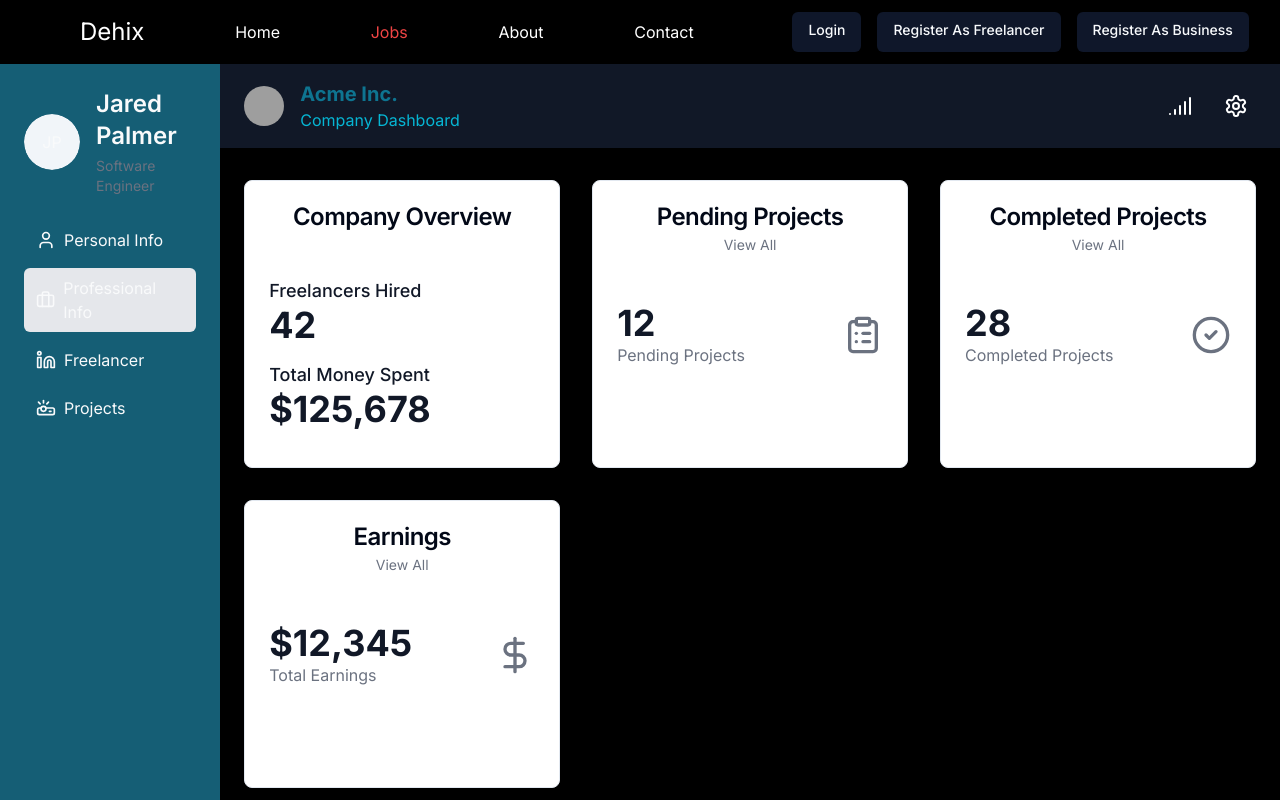
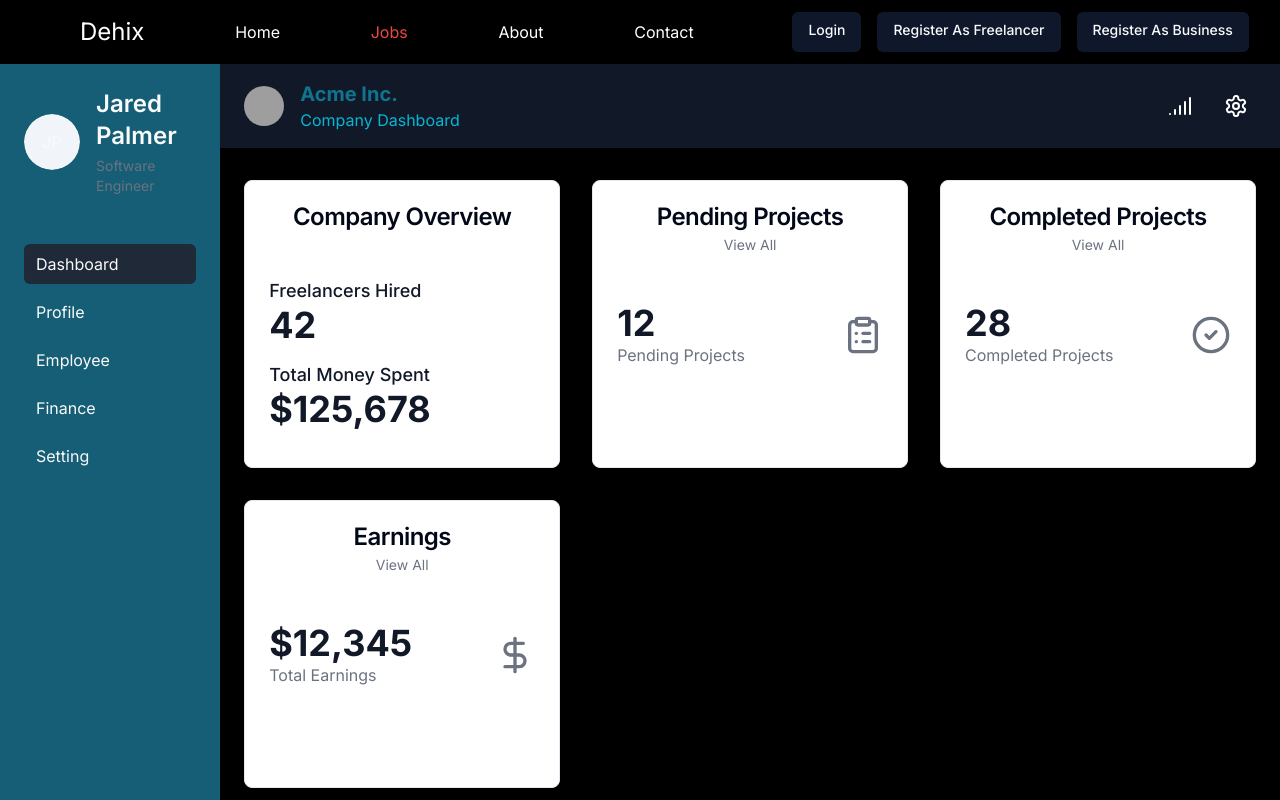
Before and after one commit to Aayushchauhan05/WorkNest, a Next.js app in the folder clientside/: page /companydashboard in a window 1280 px wide. Shown: the top 800 px of the page. Built offline with nearby package versions, Linux system fonts and the light colour scheme; grey boxes are pictures that could not be loaded.

Commit message:
calander issue solved and campany ui

```diff
--- a/clientside/src/Pagecomponents/Navbar.js
+++ b/clientside/src/Pagecomponents/Navbar.js
@@ -24,7 +24,7 @@ function Navbar() {
           <Link href={"/"}>Home</Link>
           <Link href={"/jobs"} className="text-red-500">Jobs</Link>
           <Link href={"/"}>About</Link>
-              <Link href={"/"}>Contact</Link>
+          <Link href={"/"}>Contact</Link>
           {isloggedin && isfreelancer ? (
             <>
               <Link href={"/freelancerDashboard"}>Dashboard</Link>
@@ -70,24 +70,26 @@ function Navbar() {
         </button>
         {isMenuOpen && (
           <div className={`md:hidden h-[30rem] text-2xl p-20 text-white w-screen navlink transition-transform transform z-10 ${isMenuOpen ? 'translate-x-0' : '-translate-x-full'} md:translate-x-0 ml-[-1rem] first:bg-red-500 flex flex-col items-center justify-center mt-[34rem] absolute bg-black`}>
-            <Link href={"/"} className="py-2">Home</Link>
-            <Link href={"/jobs"} className="py-2 text-red-500">Jobs</Link>
-            <Link href={"/freelancerDashboard"} className="py-2">Dashboard</Link>
             {!isloggedin ? (
               <>
                 <Link href="/login" className="py-2">Login</Link>
-                <Button asChild className="hidden mx-2 md:block">
-                  <Link href="/FreelancerRegister" className="text-white">Register As Freelancer</Link>
-                </Button>
-                <Button asChild className="hidden mx-2 text-white md:block">
-                  <Link href="/BusinessRegister" className="text-white">Register As Business</Link>
-                </Button>
+
+                <Link href="/FreelancerRegister" className="py-2">Register As Freelancer</Link>
+
+                <Link href="/BusinessRegister" className="py-2">Register As Business</Link>
+
               </>
             ) : (
               <h2 className="py-2 text-white">
                 <Link href={"/logout"}>Logout</Link>
               </h2>
             )}
+            <Link href={"/"} className="py-2">Home</Link>
+            <Link href={"/jobs"} className="py-2 text-red-500">Jobs</Link>
+            <Link href={"/freelancerDashboard"} className="py-2">Dashboard</Link>
+            <Link href={"/"} className="py-2">About</Link>
+            <Link href={"/"} className="py-2">Contact</Link>
+
           </div>
         )}
       </header>
--- a/clientside/src/app/FreelancerRegister/page.js
+++ b/clientside/src/app/FreelancerRegister/page.js
@@ -155,7 +155,9 @@ export default function Component() {
                 onChange={formik.handleChange}
                 required
                 type="date"
+
               />
+
             </div>
             <div className="space-y-2">
               <Label className="text-sm font-medium text-[#00b8d4]" htmlFor="years-of-experience">
--- a/clientside/src/app/companydashboard/page.js
+++ b/clientside/src/app/companydashboard/page.js
@@ -11,9 +11,13 @@ function page() {
 
   return (
     <>
-    <div className="flex w-full min-h-screen">
-    <div className={`  fixed md:relative p-6 dark:bg-white bg-cyan-800 transition-transform transform z-10 ${isMenuOpen ? 'translate-x-0' : '-translate-x-full'} md:translate-x-0 md:flex text-gray-50 w-[50%] md:w-[20%]`}>
+
+  <div className="flex w-full h-screen ">
+   <div className={`  fixed md:relative p-6 bg-cyan-800 transition-transform transform z-10 ${isMenuOpen ? 'translate-x-0' : '-translate-x-full'} md:translate-x-0 md:flex text-gray-50 w-[50%] md:w-[20%]`}>
        <div className="flex flex-col gap-6">
+       <button onClick={toggleMenu} className="md:hidden p-5 absolute text-xl top-0 right-0 z-50 ">X</button>
+
+            <nav class="flex flex-col gap-2 h-screen">
             <div class="flex items-center gap-4">
               <span class="relative flex shrink-0 overflow-hidden rounded-full h-12 w-12 md:h-14 md:w-14">
                 <span class="flex h-full w-full items-center justify-center rounded-full bg-muted">JP</span>
@@ -23,96 +27,32 @@ function page() {
                 <p class="text-sm text-gray-500 dark:text-gray-400">Software Engineer</p>
               </div>
             </div>
-            <nav class="flex flex-col gap-2">
-              <Link
-                href={"companydashboard/personalinfo"}
-                class="flex items-center gap-2 px-3 py-2 rounded-md hover:bg-gray-700 dark:hover:bg-gray-700 transition-colors"
-              >
-                <svg
-                  xmlns="http://www.w3.org/2000/svg"
-                  width="24"
-                  height="24"
-                  viewBox="0 0 24 24"
-                  fill="none"
-                  stroke="currentColor"
-                  stroke-width="2"
-                  stroke-linecap="round"
-                  stroke-linejoin="round"
-                  class="h-5 w-5"
-                >
-                  <path d="M19 21v-2a4 4 0 0 0-4-4H9a4 4 0 0 0-4 4v2"></path>
-                  <circle cx="12" cy="7" r="4"></circle>
-                </svg>
-                Personal Info
-              </Link>
-              <Link
-                href={"companydashboard/professionalinfo"}
-                class="flex items-center gap-2 px-3 py-2 rounded-md bg-gray-200 dark:bg-gray-700 transition-colors"
-              >
-                <svg
-                  xmlns="http://www.w3.org/2000/svg"
-                  width="24"
-                  height="24"
-                  viewBox="0 0 24 24"
-                  fill="none"
-                  stroke="currentColor"
-                  stroke-width="2"
-                  stroke-linecap="round"
-                  stroke-linejoin="round"
-                  class="h-5 w-5"
-                >
-                  <path d="M16 20V4a2 2 0 0 0-2-2h-4a2 2 0 0 0-2 2v16"></path>
-                  <rect width="20" height="14" x="2" y="6" rx="2"></rect>
-                </svg>
-                Professional Info
-              </Link>
-              <Link
-                href={" /viewfreelancer"}
-                class="flex items-center gap-2 px-3 py-2 rounded-md hover:bg-gray-700 dark:hover:bg-gray-700 transition-colors"
-              >
-                <svg
-                  xmlns="http://www.w3.org/2000/svg"
-                  width="24"
-                  height="24"
-                  viewBox="0 0 24 24"
-                  fill="none"
-                  stroke="currentColor"
-                  stroke-width="2"
-                  stroke-linecap="round"
-                  stroke-linejoin="round"
-                  class="h-5 w-5"
-                >
-                  <path d="M16 8a6 6 0 0 1 6 6v7h-4v-7a2 2 0 0 0-2-2 2 2 0 0 0-2 2v7h-4v-7a6 6 0 0 1 6-6z"></path>
-                  <rect width="4" height="12" x="2" y="9"></rect>
-                  <circle cx="4" cy="4" r="2"></circle>
-                </svg>
-                Freelancer
-              </Link>
-              <Link
-                class="flex items-center gap-2 px-3 py-2 rounded-md hover:bg-gray-700 dark:hover:bg-gray-700 transition-colors"
-                href="#"
-              >
-                <svg
-                  xmlns="http://www.w3.org/2000/svg"
-                  width="24"
-                  height="24"
-                  viewBox="0 0 24 24"
-                  fill="none"
-                  stroke="currentColor"
-                  stroke-width="2"
-                  stroke-linecap="round"
-                  stroke-linejoin="round"
-                  class="h-5 w-5"
-                >
-                  <path d="M5 7 3 5"></path>
-                  <path d="M9 6V3"></path>
-                  <path d="m13 7 2-2"></path>
-                  <circle cx="9" cy="13" r="3"></circle>
-                  <path d="M11.83 12H20a2 2 0 0 1 2 2v4a2 2 0 0 1-2 2H4a2 2 0 0 1-2-2v-4a2 2 0 0 1 2-2h2.17"></path>
-                  <path d="M16 16h2"></path>
-                </svg>
-                Projects
-              </Link>
+            <Link href={"/companydashboard"} className="flex items-center mt-10 gap-3 px-3 py-2 transition-colors rounded-md bg-gray-800 ">
+
+            Dashboard
+           </Link>
+
+           <Link href={"/companydashboard/profileInfo"} className="flex items-center gap-3 px-3 py-2 transition-colors rounded-md hover:bg-gray-800 ">
+
+            Profile
+           </Link>
+
+           <Link href={"/companydashboard/employees"} className="flex items-center gap-3 px-3 py-2 transition-colors rounded-md hover:bg-gray-800 ">
+
+           Employee
+           </Link>
+
+           <Link href={"/companydashboard/finance"} className="flex items-center gap-3 px-3 py-2 transition-colors rounded-md hover:bg-gray-800 ">
+
+            Finance
+           </Link>
+           <Link href={"/companydashboard/finance"} className="flex items-center gap-3 px-3 py-2 transition-colors rounded-md hover:bg-gray-800 ">
+
+             Setting
+            </Link>
+
+
+
             </nav>
           </div>
         </div>
--- a/clientside/src/app/globals.css
+++ b/clientside/src/app/globals.css
@@ -76,4 +76,7 @@
   }
 body{
   background-color: black;
+  input[type="date"]::-webkit-calendar-picker-indicator {
+    filter: invert(1);
+  }
 }
```
